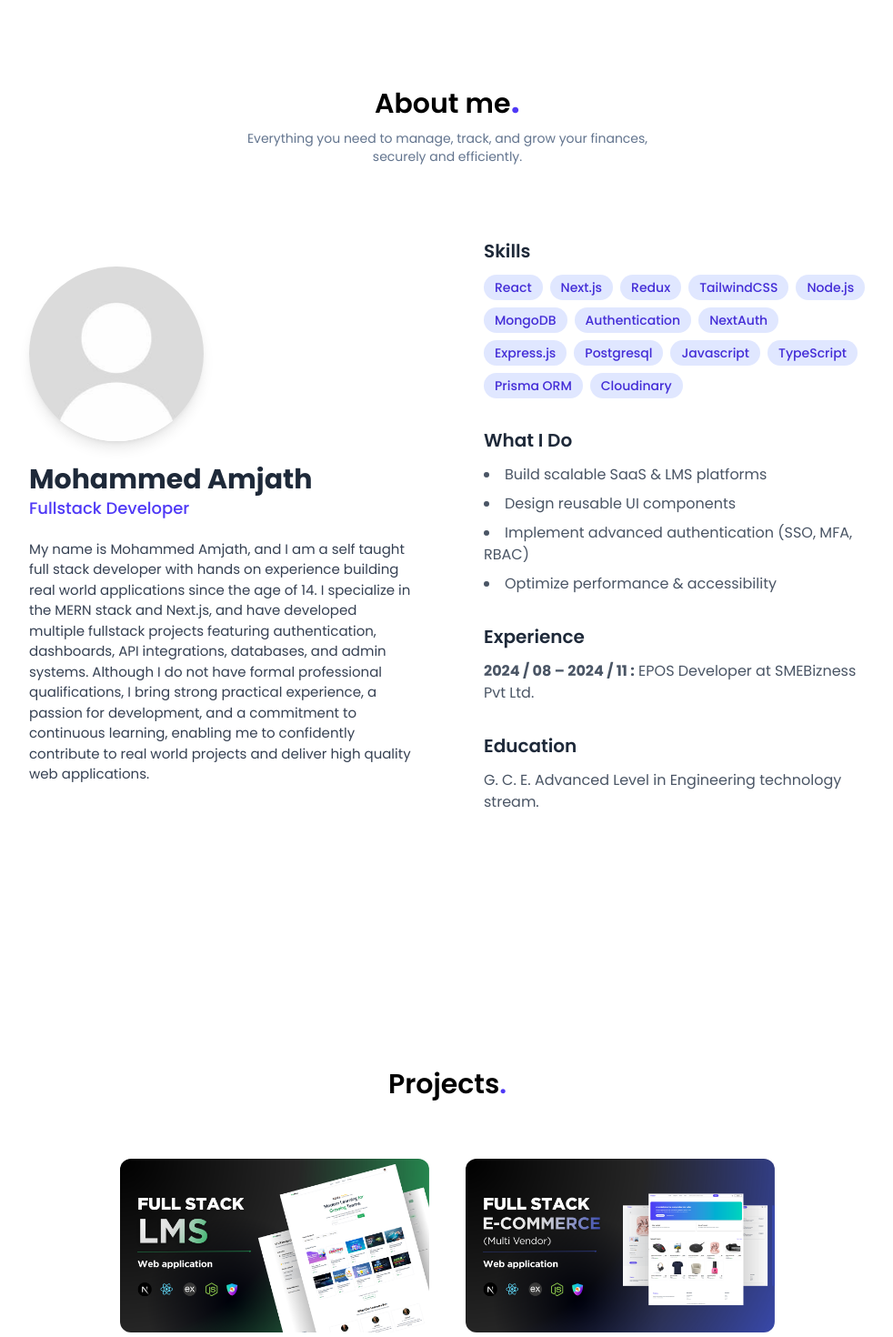
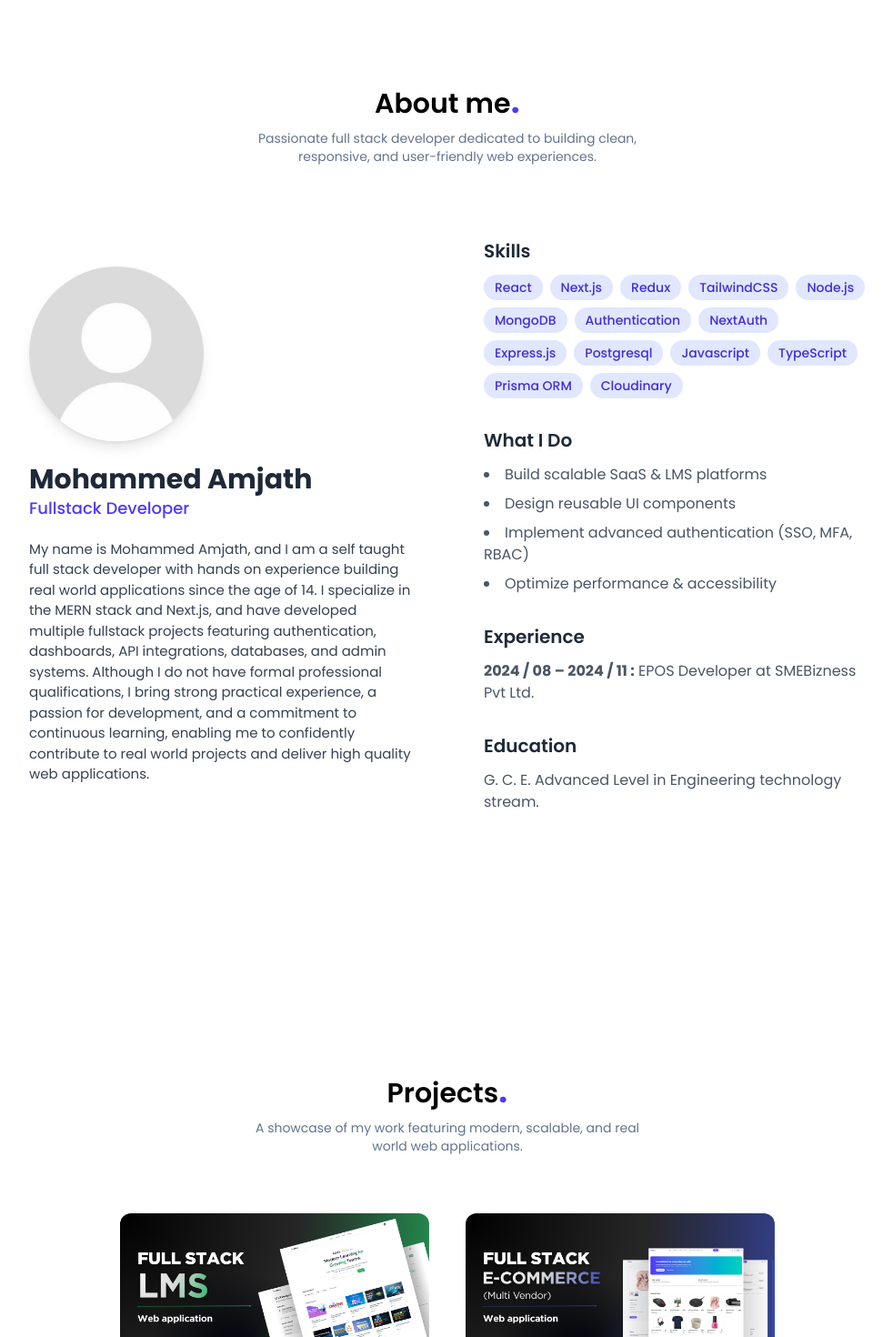
Before and after one commit to amjathstack/Portfolio, a Next.js app: page / in a window 1280 px wide. Shown: the part 937-2407 px from the top of the page at 91% size, without its empty margins (148-1130 px from the left). Built offline with nearby package versions, Linux system fonts and the light colour scheme.

Commit message:
Updated profile

```diff
--- a/src/components/About/About.jsx
+++ b/src/components/About/About.jsx
@@ -11,7 +11,7 @@ const AboutMe = () => {
             </h1>
 
             <p className="text-sm text-slate-500 text-center mt-2 max-w-md mx-auto">
-                Everything you need to manage, track, and grow your finances, securely and efficiently.
+                Passionate full stack developer dedicated to building clean, responsive, and user-friendly web experiences.
             </p>
 
             <div className="mt-20 max-w-6xl mx-auto grid lg:grid-cols-2 gap-20 items-center">
--- a/src/components/Hero/Hero.jsx
+++ b/src/components/Hero/Hero.jsx
@@ -38,10 +38,10 @@ export default function Hero() {
                 <a href="#projects" className="text-[15px] px-5 py-2 rounded-full bg-indigo-600 hover:bg-indigo-700 text-white transition w-full sm:w-auto">
                     Preview Projects
                 </a>
-                    <button className="flex items-center cursor-pointer justify-center gap-2 text-[15px] px-5 py-2 rounded-full border border-gray-300 hover:bg-gray-100 hover:text-black transition w-full sm:w-auto">
+                <a href='/Mohammed Amjath (Full Stack developer).pdf' download className="flex items-center cursor-pointer justify-center gap-2 text-[15px] px-5 py-2 rounded-full border border-gray-300 hover:bg-gray-100 hover:text-black transition w-full sm:w-auto">
                     Download Resume
                     <Image width={18} src={download_icon} alt='download_icon' />
-                    </button>
+                </a>
             </div>
 
             <div className='flex flex-wrap justify-center mt-16 sm:mt-20 gap-6 sm:gap-10 md:gap-14'>
--- a/src/components/ProjectDetailsCard.jsx
+++ b/src/components/ProjectDetailsCard.jsx
@@ -16,25 +16,25 @@ export default function ProjectDetailsCard({ onClose, show, data }) {
 
     return (
         <div className="absolute flex sm:p-5 items-center justify-center top-0 left-0 w-full h-[100vh] bg-white/25 z-70 fixed">
-            <div className="relative px-5 w-full border rounded-[10px] border-gray-200 p-2 bg-white max-w-120 min-h-150">
+            <div className="relative px-5 w-full border rounded-[10px] border-gray-200 p-2 bg-white max-w-100 min-h-90 max-h-180">
                 <X onClick={() => onClose(null)} className="absolute cursor-pointer top-4 right-4 text-gray-600" />
-                <h1 className="text-[16px] font-semibold text-gray-600 mt-5 py-3">{data.title}</h1>
-                <p className="text-[14px] text-gray-600 pr-5">{data.description}</p>
-                <h1 className="mt-3 text-gray-800 text-[15px]">Key Features:</h1>
+                <h1 className="text-[13px] sm:text-[16px] font-semibold text-gray-600 mt-5 py-3">{data.title}</h1>
+                <p className="text-[12px] sm:text-[14px] text-gray-600 pr-5">{data.description}</p>
+                <h1 className="mt-3 text-gray-800 text-[13px] sm:text-[15px]">Key Features:</h1>
                 <ul className="mt-1 list-disc list-inside">
                     {data.features.map((item, index) => (
-                        <li className="text-gray-600 text-[13px]" key={index}>{item}</li>
+                        <li className="text-gray-600 text-[12px] sm:text-[13px]" key={index}>{item}</li>
                     ))}
                 </ul>
-                <h1 className="mt-3 text-gray-800 text-[15px]">Tech Stack:</h1>
+                <h1 className="mt-3 text-gray-800 text-[13px] sm:text-[15px]">Tech Stack:</h1>
                 <ul className="mt-1 list-disc list-inside">
                     {data.techStack.map((item, index) => (
-                        <li className="text-gray-600 text-[13px]" key={index}>{item}</li>
+                        <li className="text-gray-600 text-[12px] sm:text-[13px]" key={index}>{item}</li>
                     ))}
                 </ul>
-                <div className="w-full flex gap-5 mt-12 mb-6">
-                    <a className="w-full flex items-center justify-center gap-2 text-[14px] border border-indigo-600 text-center p-2 rounded-[5px] text-indigo-600" target="_blank" href={data.githubLink}><Image src={github} alt="stream" className="w-6 h-6" width={1000} height={1000} /> Github Link</a>
-                    <a className="w-full flex items-center justify-center gap-2 bg-indigo-600 text-[14px] text-center p-2 rounded-[5px] text-white" target="_blank" href={data.livePreviewLink}><Image src={stream} alt="stream" className="w-5 h-5" width={1000} height={1000} /> Live Preview</a>
+                <div className="w-full flex gap-5 mt-6 sm:mt-12 mb-6">
+                    <a className="w-full flex items-center justify-center gap-2 text-[12px] sm:text-[14px] border border-indigo-600 text-center p-2 rounded-[5px] text-indigo-600" target="_blank" href={data.githubLink}><Image src={github} alt="stream" className="w-6 h-6" width={1000} height={1000} /> Github Link</a>
+                    <a className="w-full flex items-center justify-center gap-2 bg-indigo-600 text-[12px] sm:text-[14px] text-center p-2 rounded-[5px] text-white" target="_blank" href={data.livePreviewLink}><Image src={stream} alt="stream" className="w-5 h-5" width={1000} height={1000} /> Live Preview</a>
                 </div>
             </div>
         </div>
--- a/src/components/Projects/Projects.jsx
+++ b/src/components/Projects/Projects.jsx
@@ -63,9 +63,14 @@ function Projects() {
 
   return (
     <div id="projects" className="py-30">
-      <h1 className="text-3xl font-semibold text-center">
-        Projects<span className="text-indigo-600">.</span>
+
+      <h1 className="text-3xl font-semibold text-center mx-auto">
+        Projects<span className="text-[40px] text-indigo-600">.</span>
       </h1>
+
+      <p className="text-sm text-slate-500 text-center mt-2 max-w-md mx-auto">
+        A showcase of my work featuring modern, scalable, and real world web applications.
+      </p>
 
       <div className="flex flex-wrap justify-center gap-10 mt-16">
         {projects.map((item, index) => (
```
Also changed, not shown: src/assets/download.jpg (deleted), 1 other file (tests, documents, lock files or other folders). Lines whose indentation alone changed are shown as unchanged.
